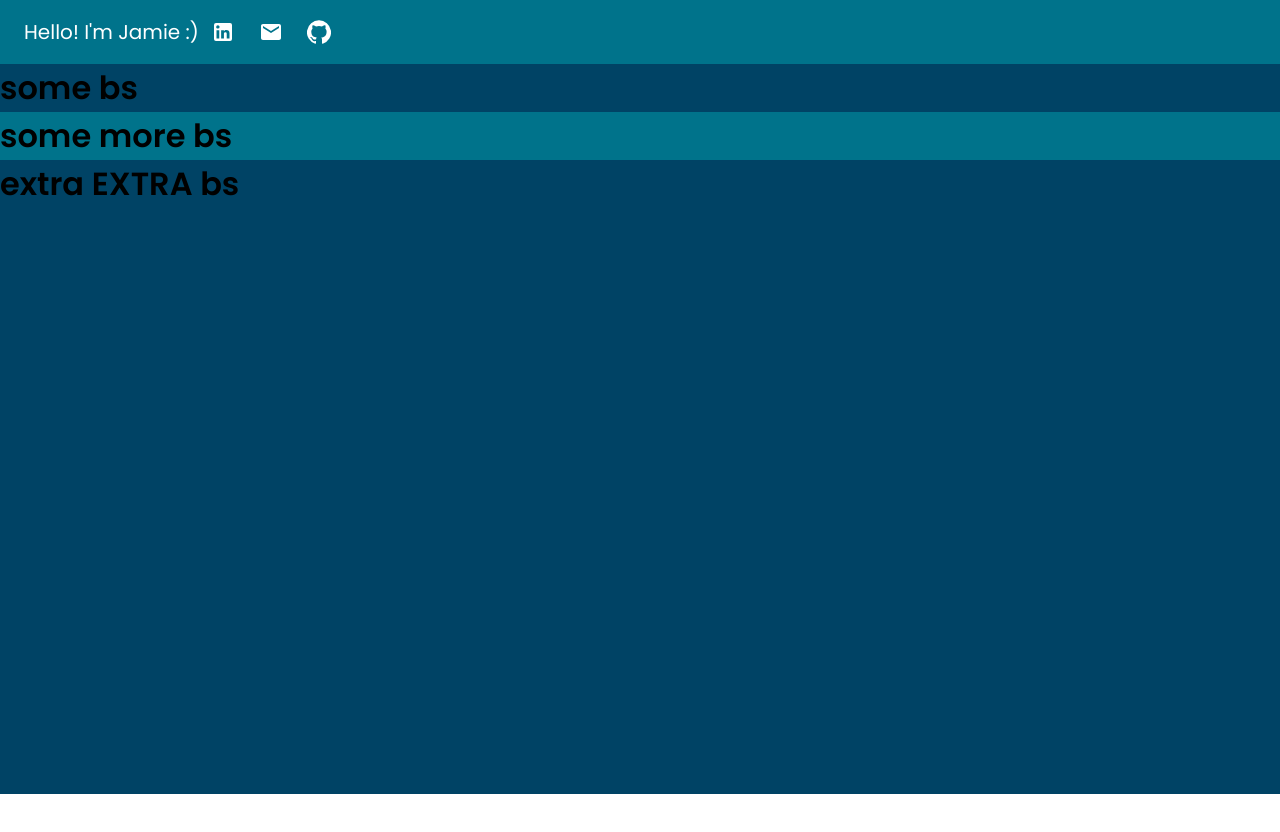
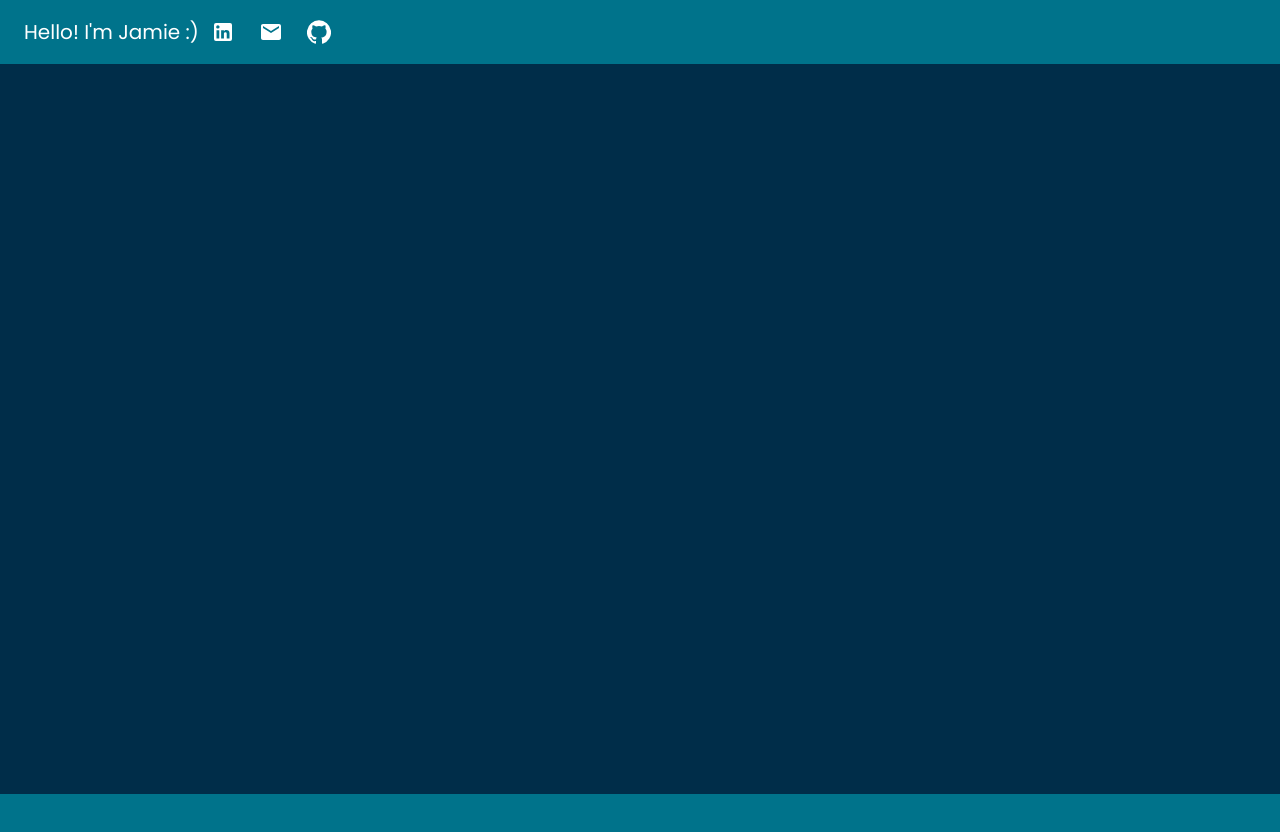
Before and after one commit to Knutsenjamie/Portfolio, a React (Create React App) app: page / in a window 1280 px wide. Shown: the top 832 px of the page. Before the commit the page ends 800 px from the top, so only its background shows below. Built offline with nearby package versions, Linux system fonts and the light colour scheme.

Commit message:
get components positioned where they should be

```diff
--- a/src/App.jsx
+++ b/src/App.jsx
@@ -20,11 +20,9 @@ function App() {
       <div className="app">
         <Topbar/>
       <div className="sections">
-        <Box sx={{ flexGrow: 1 }}>
           <Aboutme/>
           <Contact/>
           <Projects/>
-        </Box>
       </div>
       </div>
     </ThemeProvider>
--- a/src/app.scss
+++ b/src/app.scss
@@ -1,17 +1,19 @@
 .app {
-  //   height: 100%;
+  height: 100%;
 
   .sections {
     width: 100%;
     height: calc(100vh - 70px);
-    background-color: #004365;
+    background-color: #002d49;
     position: relative;
-    // top: 70px;
 
     > * {
-      width: 100%;
+      width: 100vw;
       height: calc(100vh - 70px);
-      position: static;
     }
   }
 }
+
+h1 {
+  color: white;
+}
--- a/src/components/aboutme/Aboutme.jsx
+++ b/src/components/aboutme/Aboutme.jsx
@@ -4,7 +4,6 @@ import "./aboutme.scss"
 export default function Aboutme() {
     return (
         <div className="aboutme" id="aboutme">
-            <h1>some bs</h1>
         </div>
     )
 }
--- a/src/components/aboutme/Aboutme.scss
+++ b/src/components/aboutme/Aboutme.scss
@@ -1,3 +1,3 @@
 .aboutme {
-  // background-color: #00738b;
+  background-color: #002d49;
 }
--- a/src/components/contact/Contact.jsx
+++ b/src/components/contact/Contact.jsx
@@ -4,7 +4,8 @@ import "./contact.scss"
 export default function Contact() {
     return (
         <div className="contact" id="contact">
-            <h1>some more bs</h1>
+            <div className="h1contact" id="h1contact">
+            </div>
         </div>
     )
 }
--- a/src/components/projects/Projects.jsx
+++ b/src/components/projects/Projects.jsx
@@ -4,7 +4,6 @@ import "./projects.scss"
 export default function Projects() {
     return (
         <div className="projects" id="projects">
-            <h1>extra EXTRA bs</h1>
         </div>
     )
 }
--- a/src/components/projects/projects.scss
+++ b/src/components/projects/projects.scss
@@ -1,3 +1,3 @@
 .projects {
-  // background-color: #00738b;
+  background-color: #002d49;
 }
```
